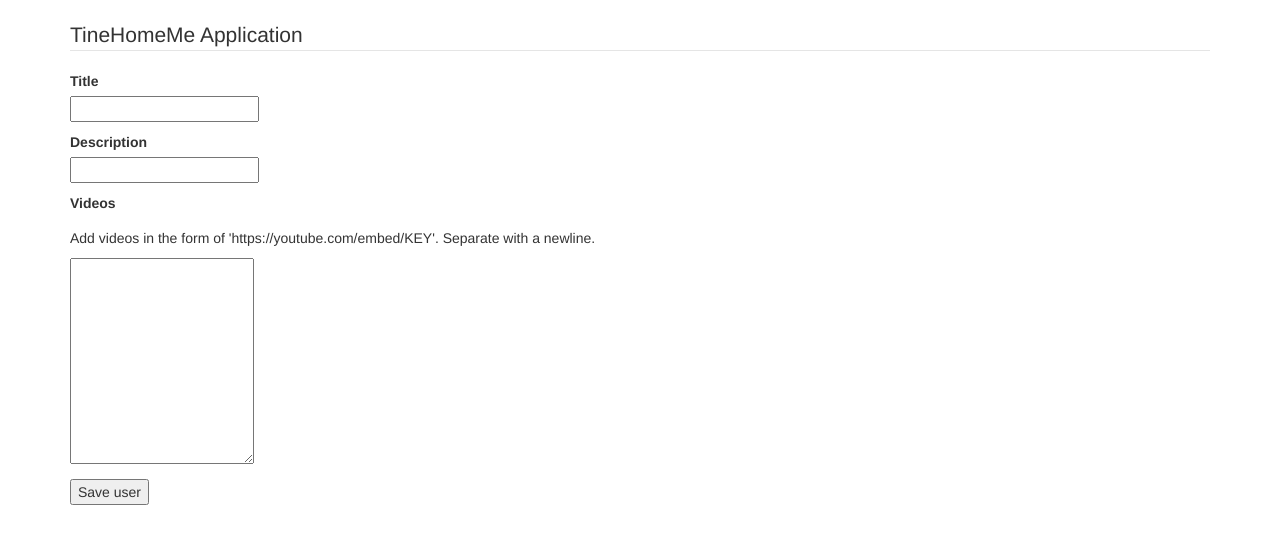
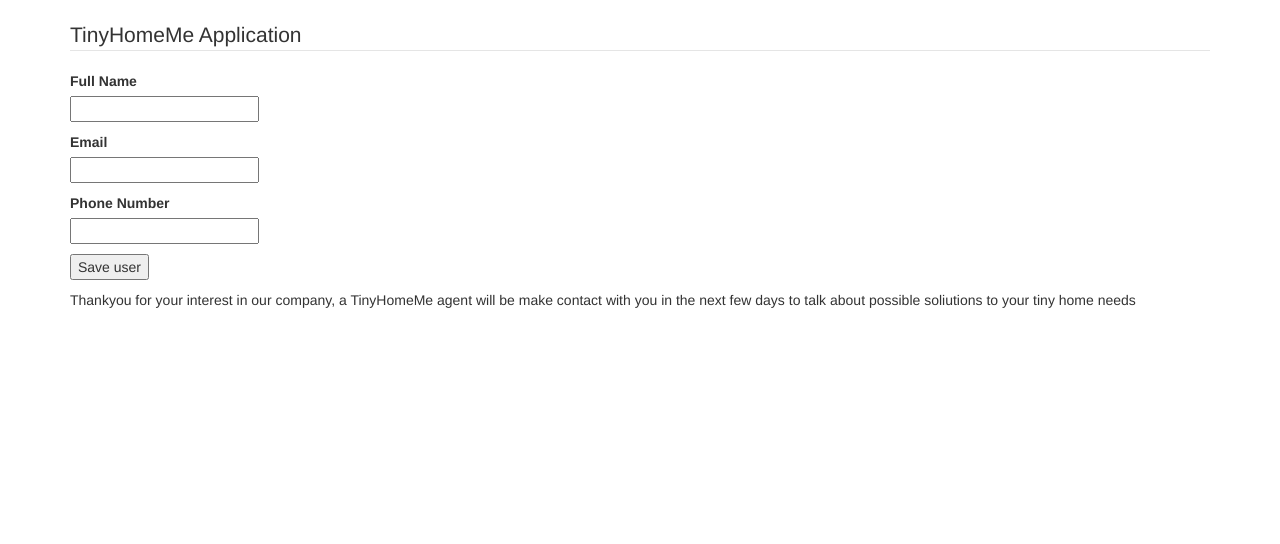
Before and after one commit to FritzHeider/intensive, a Flask app: page /users/new in a window 1280 px wide. Shown: the part 52-596 px from the top of the page. Run offline with Flask 2, Linux system fonts and the light colour scheme; some libraries are stand-ins or nearby versions.

Commit message:
bare bones working

```diff
--- a/app.py
+++ b/app.py
@@ -13,7 +13,7 @@ users = db.users
 app = Flask(__name__)
 
 # users = [
-#     { 'title': 'Cat Videos', 'email': 'Cats acting weird' },
+#     { 'title': 'Cat phone', 'email': 'Cats acting weird' },
 #     { 'title': '80\'s Music', 'email': 'Don\'t stop believing!' }
 # ]
 
@@ -40,8 +40,8 @@ def users_submit():
     """Submit a new user."""
     user = {
         'title': request.form.get('title'),
-        'email': request.form.get('email'),
-        'videos': request.form.get('videos').split()
+        'description': request.form.get('description'),
+        'phone': request.form.get('phone')
     }
     users.insert_one(user)
     return redirect(url_for('users_index'))
--- a/requirements.txt
+++ b/requirements.txt
@@ -2,6 +2,7 @@ certifi==2019.9.11
 chardet==3.0.4
 Click==7.0
 Flask==1.1.1
+gunicorn==19.9.0
 idna==2.8
 itsdangerous==1.1.0
 Jinja2==2.10.3
--- a/templates/users_new.html
+++ b/templates/users_new.html
@@ -5,25 +5,25 @@
 {% block content %}
 <form method='POST' action='/users'>
     <fieldset>
-        <legend>TineHomeMe Application</legend>
+        <legend>TinyHomeMe Application</legend>
         <!-- TITLE -->
         <p>
-            <label for='user-title'>Title</label><br>
+            <label for='user-title'>Full Name</label><br>
             <input id='user-title' type='text' name='title' />
         </p>
 
         <!-- DESCRIPTION -->
         <p>
-            <label for='description'>Description</label><br>
+            <label for='description'>Email</label><br>
             <input id='description' type='text' name='description' />
         </p>
 
         <!-- VIDEO LINKS -->
         <p>
-            <label for='user-videos'>Videos</label><br>
-            <p>Add videos in the form of 'https://youtube.com/embed/KEY'. Separate with a newline.</p>
-            <textarea id='user-videos' name='videos' rows='10'></textarea>
+            <label for='phone'>Phone Number</label><br>
+            <input id='phone' type='text' name='phone' />
         </p>
+
     </fieldset>
 
     <!-- BUTTON -->
@@ -31,4 +31,6 @@
         <button type='submit'>Save user</button>
     </p>
 </form>
+
+<p> Thankyou for your interest in our company, a TinyHomeMe agent will be make contact with you in the next few days to talk about possible soliutions to your tiny home needs </p>
 {% endblock %}
```
Also changed, not shown: 1 other file.
